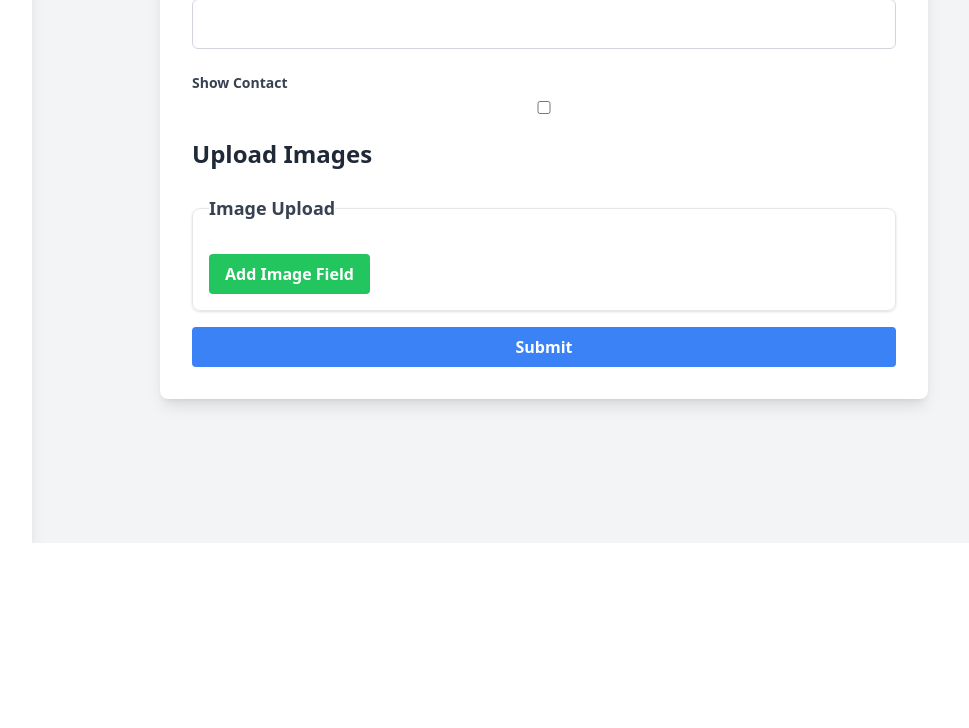
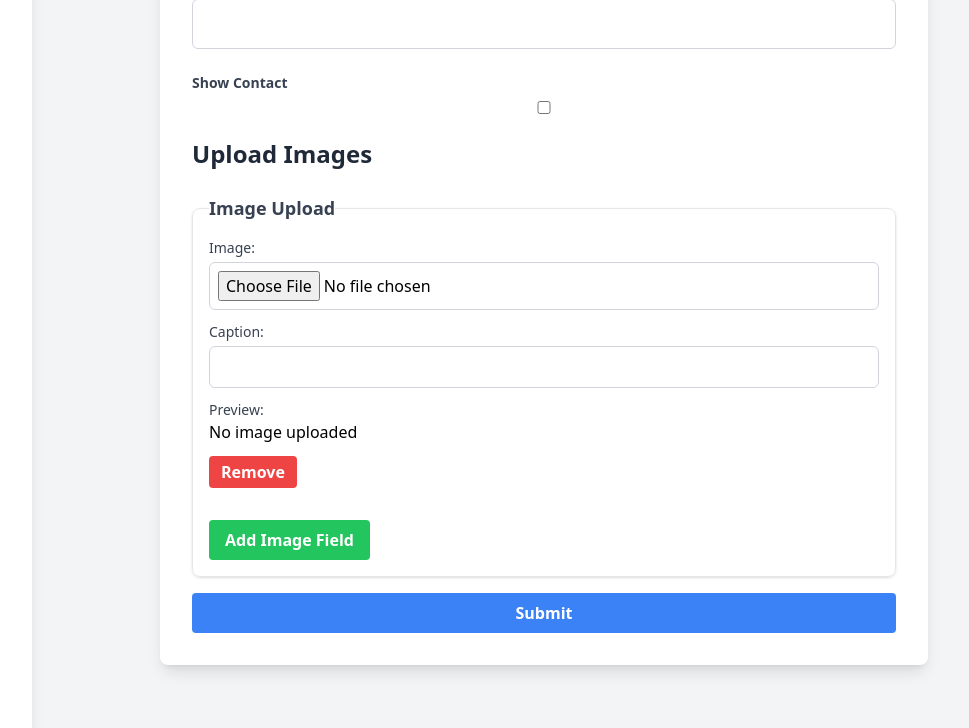
Before and after one commit to rupesh-ps/mini-project, a Django app: page /ad/create/ in a window 1280 px wide. Shown: the part 1331-2059 px from the top of the page, without its empty margins (224-1193 px from the left). Before the commit the page ends 1874 px from the top, so only its background shows below. Run offline with Django 5.2, Linux system fonts and the light colour scheme; the visitor is signed in with stand-in values (Sample User, id 1); data that the repository does not hold is empty; some libraries are stand-ins or nearby versions.

Commit message:
Fix: unable to update images in AdUpdateView

```diff
--- a/adBridge/ads/views.py
+++ b/adBridge/ads/views.py
@@ -1,6 +1,6 @@
 from django.views.generic import TemplateView, ListView, DetailView, CreateView, UpdateView, DeleteView
 from .models import Category, Ad, Profile
-from .forms import AdForm, AdImagesFormSet, ProfileForm
+from .forms import AdForm, AdImagesFormSet, ProfileForm, AdImages
 from django.urls import reverse_lazy
 from django.http import HttpResponseRedirect
 from django.contrib.auth.mixins import LoginRequiredMixin
@@ -94,7 +94,7 @@ class AdUpdateView(LoginRequiredMixin, UpdateView):
     form_class = AdForm
     template_name = 'ads/ad_update.html'
 
-    def get_object(self, queryset=None):
+    def get_object(self):
         ad = get_object_or_404(Ad, pk=self.kwargs['pk'], user=self.request.user.profile)
         return ad
 
@@ -102,21 +102,24 @@ class AdUpdateView(LoginRequiredMixin, UpdateView):
         return reverse_lazy('ad-detail', args=[self.object.id])
 
     def get_context_data(self, **kwargs):
-        context = super().get_context_data(**kwargs)
-        context['image_form'] = AdImagesFormSet(instance=self.object)
-        return context
+            context = super(AdUpdateView, self).get_context_data(**kwargs)
+            if self.request.POST:
+                context['image_form'] = AdImagesFormSet(self.request.POST,self.request.FILES, instance=self.object)
+            else:
+                context['image_form'] = AdImagesFormSet(instance=self.object)
+            return context
 
     def get_queryset(self):
-        queryset = super().get_queryset()
-        return queryset.filter(user=self.request.user.profile)
+        return super().get_queryset().filter(user=self.request.user.profile)
 
     def form_valid(self, form):
-        form.instance.user = self.request.user.profile
-        image_form = AdImagesFormSet(self.request.POST, self.request.FILES, instance=self.object)
+        context = self.get_context_data()
+        image_form = context['image_form']
+        form.save()
 
         if form.is_valid() and image_form.is_valid():
             self.object = form.save()
-            image_form.instance = self.object
+            image_form.instance =  self.object
             image_form.save()
             return HttpResponseRedirect(self.get_success_url())
 
@@ -152,6 +155,7 @@ class ProfileEditView(LoginRequiredMixin, UpdateView):
     model = Profile
     form_class = ProfileForm
     template_name = 'accounts/profile_update.html'
+    success_url = '/profile/'
 
     def get_object(self):
         return Profile.objects.get(user=self.request.user)
--- a/adBridge/templates/ads/ad_update.html
+++ b/adBridge/templates/ads/ad_update.html
@@ -5,6 +5,6 @@
 {% block content %}
 <div class="container mx-auto mt-8">
     <h1 class="text-3xl font-bold mb-8 text-blue-700">Edit Ad</h1>
-    {% include "includes/ad_form.html" with form=form image_form=image_form %}
+    {% include "includes/ad_form.html" with form=form %}
 </div>
 {% endblock %}
--- a/adBridge/templates/includes/ad_form.html
+++ b/adBridge/templates/includes/ad_form.html
@@ -51,7 +51,42 @@
         {{ image_form.management_form }}
 
         <div id="imageFieldsContainer">
-            {% for form in image_form %}
+            {% for image in image_form %}
+                <div class="mb-4 image-form" id="imageField-{{ forloop.counter }}">
+                    <div class="mb-3">
+                        <label for="id_images-{{ forloop.counter }}-image" class="block text-sm font-medium text-gray-700">Image:</label>
+                        <input type="file" name="images-{{ forloop.counter }}-image" accept="image/*" id="id_images-{{ forloop.counter }}-image"
+                            class="mt-1 block w-full p-2 border border-gray-300 rounded-md focus:ring focus:ring-blue-300 focus:outline-none"
+                            @change="previewImage($event, {{ forloop.counter }})">
+                    </div>
+
+                    <div class="mb-3">
+                        <label for="id_images-{{ forloop.counter }}-image_caption" class="block text-sm font-medium text-gray-700">Caption:</label>
+                        <input type="text" name="images-{{ forloop.counter }}-image_caption" maxlength="100" id="id_images-{{ forloop.counter }}-image_caption"
+                            value="{{ image.instance.image_caption }}" class="mt-1 block w-full p-2 border border-gray-300 rounded-md focus:ring focus:ring-blue-300 focus:outline-none">
+                    </div>
+
+                    <div class="mb-3">
+                        <label for="previewImage-{{ forloop.counter }}" class="block text-sm font-medium text-gray-700">Preview:</label>
+                        {% if image.instance.image %}
+                            <img id="previewImage-{{ forloop.counter }}" class="w-32 h-32 object-cover mt-2" src="{{ image.instance.image.url }}" alt="Image preview" />
+                        {% else %}
+                            <p>No image uploaded</p>
+                        {% endif %}
+                    </div>
+
+                    <div class="mb-3 flex items-center">
+                        <button type="button" @click="removeImageField({{ forloop.counter }})"
+                                class="bg-red-500 hover:bg-red-700 text-white font-bold py-1 px-3 rounded">
+                            Remove
+                        </button>
+                    </div>
+
+                    <div class="hidden">
+                        <input type="hidden" name="images-{{ forloop.counter }}-id" id="id_images-{{ forloop.counter }}-id" value="{{ image.instance.id }}">
+                        <input type="hidden" name="images-{{ forloop.counter }}-ad" id="id_images-{{ forloop.counter }}-ad" value="{{ image.instance.ad.id }}">
+                    </div>
+                </div>
             {% endfor %}
         </div>
 
```
